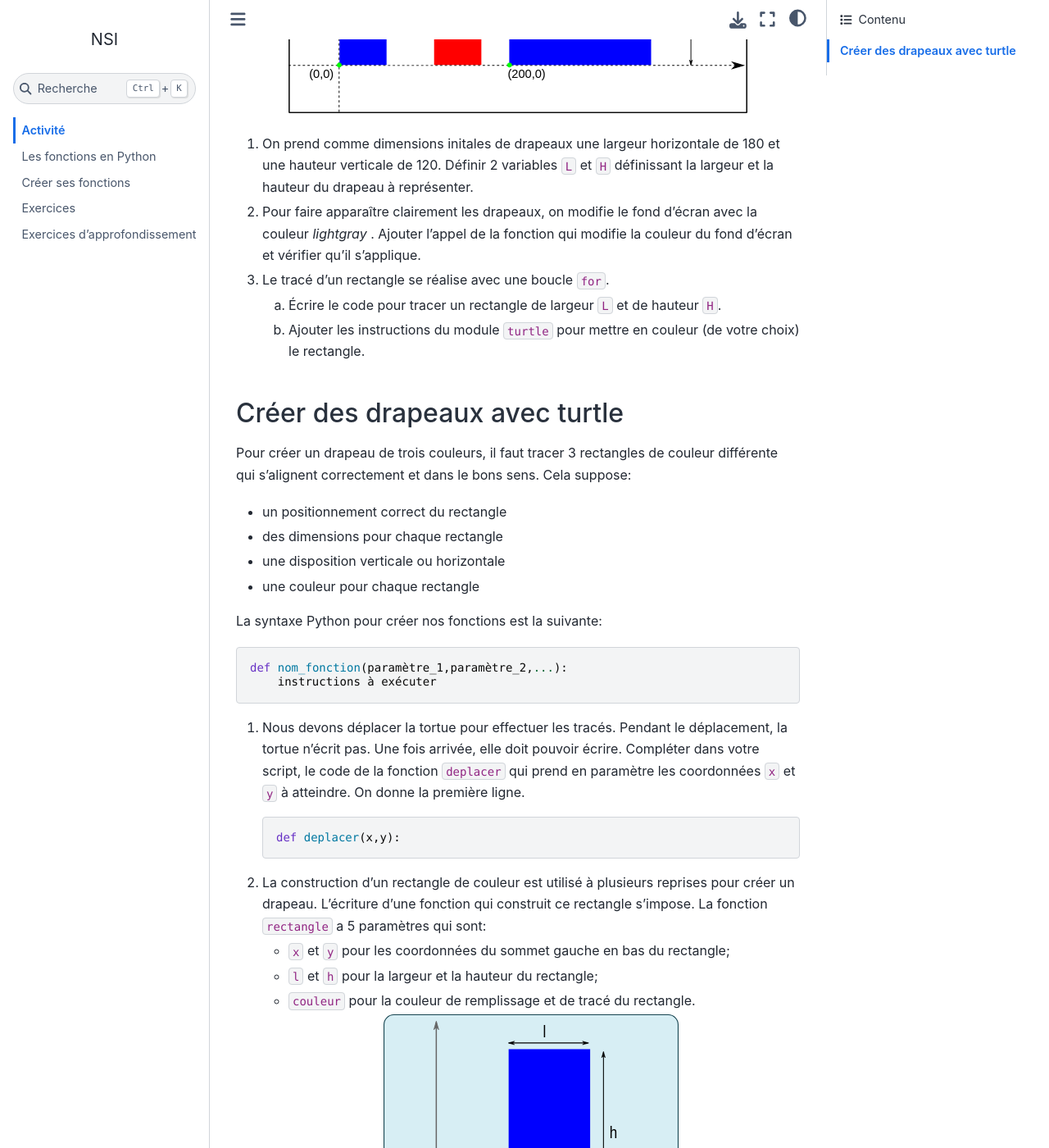
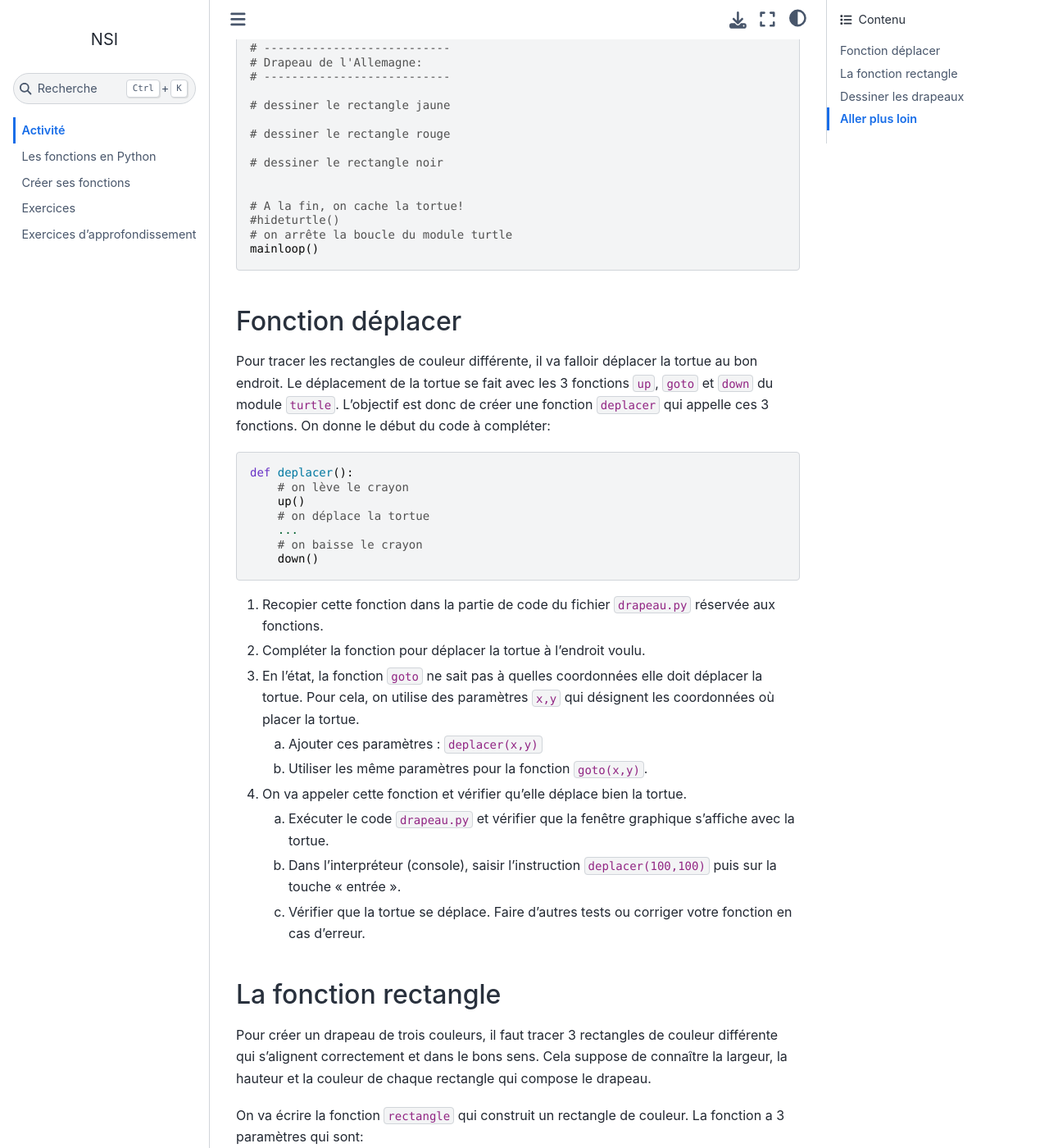
Before and after one commit to ychistel/1nsi_python_fonction, a Sphinx documentation site: the page built from source/content/activite.rst, in a window 1280 px wide and 1400 px high, scrolled down 1658 px. Shown: the whole window at 82% size. Built offline with Sphinx 7.4.7 and the Sphinx Book theme 1.1.4, drawn with Linux system fonts in a browser that asks for light colours; some of the changed text lies outside the part shown.

Commit message:
mise à jour de l'activité sur les drapeaux

```diff
--- a/source/content/activite.rst
+++ b/source/content/activite.rst
@@ -1,79 +1,118 @@
 Activité
 ========
 
-
-Certains drapeaux sont constitués de trois rectangles de couleurs différentes. Par exemple, le drapeau français est constitué de 3 rectangles bleu, blanc et rouge. Le drapeau des Pays-Bas est aussi constitué de trois rectangles bleu, blanc et rouge mais disposés horizontalement.
+Les drapeaux suivants sont constitués de trois rectangles de couleurs différentes. Le drapeau français est constitué de 3 rectangles bleu, blanc et rouge et le drapeau de l'Allemagne est constitué de trois rectangles jaune, rouge et noir.
 
 .. image:: ../img/drapeau_fr_pb.svg
    :align: center
-   :width: 360px
+   :width: 360
 
 L'objectif est de dessiné ces drapeaux avec le module ``turtle`` en respectant l'ordre des couleurs et la disposition verticale ou horizontale des rectangles.
+
+La figure ci-dessous donne les dimensions et les coordonnées à respecter pour représenter ces 2 drapeaux.
+
+.. figure:: ../img/drapeaux.svg
+   :align: center
+   :width: 560
 
 Le script Python est enregistré dans un fichier ``drapeau.py`` et contient les instructions suivantes:
 
 .. literalinclude:: ../python/drapeau.py
    :language: python
 
-La figure ci-dessous donne les dimensions et les coordonnées à respecter pour représenter les drapeaux.
+Fonction déplacer
+-----------------
 
-.. figure:: ../img/drapeaux.svg
-   :align: center
-   :width: 560
-
-1. On prend comme dimensions initales de drapeaux une largeur horizontale de 180 et une hauteur verticale de 120. Définir 2 variables ``L`` et ``H`` définissant la largeur et la hauteur du drapeau à représenter.
-
-2. Pour faire apparaître clairement les drapeaux, on modifie le fond d'écran avec la couleur *lightgray* . Ajouter l'appel de la fonction qui modifie la couleur du fond d'écran et vérifier qu'il s'applique.
-
-3. Le tracé d'un rectangle se réalise avec une boucle ``for``.
-
-   a. Écrire le code pour tracer un rectangle de largeur ``L`` et de hauteur ``H``.
-   b. Ajouter les instructions du module ``turtle`` pour mettre en couleur (de votre choix) le rectangle.
-
-Créer des drapeaux avec turtle
-------------------------------
-
-Pour créer un drapeau de trois couleurs, il faut tracer 3 rectangles de couleur différente qui s'alignent correctement et dans le bons sens. Cela suppose:
-
-- un positionnement correct du rectangle
-- des dimensions pour chaque rectangle
-- une disposition verticale ou horizontale
-- une couleur pour chaque rectangle
-
-La syntaxe Python pour créer nos fonctions est la suivante:
+Pour tracer les rectangles de couleur différente, il va falloir déplacer la tortue au bon endroit. Le déplacement de la tortue se fait avec les 3 fonctions ``up``, ``goto`` et ``down`` du module ``turtle``. L'objectif est donc de créer une fonction ``deplacer`` qui appelle ces 3 fonctions. On donne le début du code à compléter:
 
 .. code-block:: python
 
-   def nom_fonction(paramètre_1,paramètre_2,...):
-       instructions à exécuter
+   def deplacer():
+       # on lève le crayon
+       up()
+       # on déplace la tortue
+       ...
+       # on baisse le crayon
+       down()
 
-1. Nous devons déplacer la tortue pour effectuer les tracés. Pendant le déplacement, la tortue n'écrit pas. Une fois arrivée, elle doit pouvoir écrire. Compléter dans votre script, le code de la fonction ``deplacer`` qui prend en paramètre les coordonnées ``x`` et ``y`` à atteindre. On donne la première ligne.
+#. Recopier cette fonction dans la partie de code du fichier ``drapeau.py`` réservée aux fonctions.
+#. Compléter la fonction pour déplacer la tortue à l'endroit voulu.
+#. En l'état, la fonction ``goto`` ne sait pas à quelles coordonnées elle doit déplacer la tortue. Pour cela, on utilise des paramètres ``x,y`` qui désignent les coordonnées où placer la tortue.
+
+   a. Ajouter ces paramètres : ``deplacer(x,y)``
+   b. Utiliser les même paramètres pour la fonction ``goto(x,y)``.
+
+#. On va appeler cette fonction et vérifier qu'elle déplace bien la tortue.
+
+   a. Exécuter le code ``drapeau.py`` et vérifier que la fenêtre graphique s'affiche avec la tortue.
+   b. Dans l'interpréteur (console), saisir l'instruction ``deplacer(100,100)`` puis sur la touche "entrée".
+   c. Vérifier que la tortue se déplace. Faire d'autres tests ou corriger votre fonction en cas d'erreur.
+
+La fonction rectangle
+----------------------
+
+Pour créer un drapeau de trois couleurs, il faut tracer 3 rectangles de couleur différente qui s'alignent correctement et dans le bons sens. Cela suppose de connaître la largeur, la hauteur et la couleur de chaque rectangle qui compose le drapeau.
+
+On va écrire la fonction ``rectangle`` qui construit un rectangle de couleur. La fonction a 3 paramètres qui sont:
+
+- ``largeur`` pour la largeur du rectangle;
+- ``hauteur`` pour la hauteur du rectangle;
+- ``couleur`` pour la couleur de remplissage et le tracé du rectangle.
+
+#. Ajouter la fonction ``rectangle`` avec ses 3 paramètres dans le fichier ``drapeau.py``
 
    .. code-block:: python
 
-      def deplacer(x,y):
+      def rectangle(largeur, hauteur, couleur):
+          begin_fill()
+          color(couleur)
+          for i in range(2):
+             forward(largeur)
+             left(90)
+             forward(hauteur)
+             left(90)
+          end_fill()
 
-2. La construction d'un rectangle de couleur est utilisé à plusieurs reprises pour créer un drapeau. L'écriture d'une fonction qui construit ce rectangle s'impose. La fonction ``rectangle`` a 5 paramètres qui sont:
+#. Exécuter le fichier ``drapeau.py`` puis saisir dans l'interpréteur l'instruction ``rectangle(100,150,"blue")`` et vérifier que le rectangle bleu se dessine bien dans la fenêtre graphique.
 
-   - ``x`` et ``y`` pour les coordonnées du sommet gauche en bas du rectangle;
-   - ``l`` et ``h`` pour la largeur et la hauteur du rectangle;
-   - ``couleur`` pour la couleur de remplissage et de tracé du rectangle.
+Dessiner les drapeaux
+---------------------
 
-   .. image:: ../img/rectangle.svg
-      :align: center
-      :width: 360px
+Nous allons écrire le code pour tracer les drapeaux de la France et de l'Allemagne.
 
-   a. Écrire la déclaration de la fonction avec ces 5 paramètres.
-   b. Compléter le corps de la fonction en y insérant le code précédent pour tracer un rectangle.
-   c. Ajouter le positionnement du sommet bas gauche du rectangle.
-   d. Effectuer l'appel ``rectangle(50,0,100,150,"blue") et exécuter le code pour vérifier la construction d'un rectangle bleu``.
+.. image:: ../img/drapeau_fr_pb.svg
+   :align: center
+   :width: 360px
 
-3. Nous allons écrire le code pour tracer les drapeaux de la Frace et des Pays-Bas qui ont les mêmes couleurs. Nous laisserons une distance de 50 entre chaque drapeau.
+#. Repérez les coordonnées du coin bas et gauche de chaque rectangle qui compose le drapeau français.
+#. Dans la console, saisir les fonctions ``deplacer`` et ``rectangle`` pour dessiner le drapeau français.
+#. Lorsque vous avez réussi, ajoutez les instructions dans le code du fichier ``drapeau.py`` pour dessiner le drapeau de la France.
+#. Faire de même avec le drapeau de l'Allemagne. Attention, il doit être positionné à côté du drapeau français et avoir les mêmes dimensions.
 
-   .. image:: ../img/drapeaux_fr_pb.png
-      :align: center
-      :width: 360px
+Aller plus loin
+-----------------
 
-   a. Écrire le code pour créer le drapeau de la France.
-   b. Écrire le code pour créer le drapeau des Pays-Bas.
-   c. Modifier les valeurs de ``L`` et ``H`` et vérifier que vos drapeaux restent bien tracés. Dans le cas contraire, apporter les modifications nécessaires.
+On peut optimiser le code qui dessine les drapeaux.
+
+-  En utilisant un tableau avec les couleurs du drapeau à dessiner;
+-  En utilisant une boucle ``for`` qui contient les instructions ``deplacer`` et ``rectangle``;
+-  En créant une fonction ``dessine_drapeau`` qui dessine le drapeau demandé.
+
+#. Créer la variable ``fr`` contenant un tableau avec les 3 couleurs du drapeau français.
+#. Remplacer votre code dessinant le drapeau français par la boucle ``for`` suivante à compléter:
+
+   .. code-block:: python
+
+      x,y = 0,0
+      for couleur in fr:
+          deplacer(x,y)
+          rectangle(...,...,couleur)
+          x = ...
+
+#. Créer la fonction ``dessine_drapeau`` qui a pour paramètres :
+
+   -  ``x`` et ``y`` qui sont les coordonnées du coin bas et gauche du drapeau,
+   -  ``largeur`` et ``hauteur`` qui sont les dimensions du drapeau à dessiner,
+   -  ``pays`` qui est un tableau avec les couleurs du drapeau à dessiner.
+
+#. Ajouter un paramètre ``position`` qui adapte le dessin du drapeau selon que les rectangles sont verticaux ou horizontaux.
--- a/source/python/activite.py
+++ b/source/python/activite_drapeau_corrige.py
@@ -19,8 +19,7 @@
     goto(x,y)
     down()
 
-def rectangle(x,y,l,h,couleur):
-    deplacer(x,y)
+def rectangle(l,h,couleur):
     begin_fill()
     color(couleur)
     for i in range(2):
@@ -29,6 +28,16 @@
         forward(h)
         left(90)
     end_fill()
+
+def dessiner_drapeau(x,y,largeur,hauteur,pays,position):
+    for couleur in pays:
+        deplacer(x,y)
+        if position == 'h':
+            rectangle(largeur//3,hauteur,couleur)
+            x = x + largeur//3
+        else:
+            rectangle(largeur, hauteur//3, couleur)
+            y = y + hauteur//3
 
 # ----------------------
 # Le programme principal
@@ -42,22 +51,17 @@
 # Drapeau de la France:
 # ---------------------------
 
-# rectangle bleu
-rectangle(0,0,L//3,H,"blue")
-# rectangle blanc
-rectangle(L//3,0,L//3,H,"white")
-# rectangle rouge
-rectangle(2*L//3,0,L//3,H,"red")
+fr = ['blue','white','red']
+dessiner_drapeau(0,0,L,H,fr,'h')
 
 # ---------------------------
-# Drapeau des Pays-Bas:
+# Drapeau de l'Allemagne:
 # ---------------------------
 
-# rectangle bleu
-rectangle(200,0,L,H//3,"blue")
-# rectangle blanc
-rectangle(200,H//3,L,H//3,"white")
-# rectangle rouge
-rectangle(200,2*H//3,L,H//3,"red")
+al = ['yellow','red','black']
+dessiner_drapeau(200,0,L,H,al,'v')
 
+# on cache la tortue
 hideturtle()
+# on met fin à la boucle d'exécution du module
+mainloop()
--- a/source/python/drapeau.py
+++ b/source/python/drapeau.py
@@ -14,6 +14,14 @@
 # Les fonctions à écrire ici
 # --------------------------
 
+# fonction deplacer
+#-------------------
+
+
+
+# fonction rectangle
+#-------------------
+
 
 
 # ----------------------------------
@@ -22,6 +30,8 @@
 
 # Variables H et L pour la hauteur et Largeur des drapeaux
 
+L = 180
+H = 120
 
 # ---------------------------
 # Drapeau de la France:
@@ -35,15 +45,17 @@
 
 
 # ---------------------------
-# Drapeau des Pays-Bas:
+# Drapeau de l'Allemagne:
 # ---------------------------
 
-# dessiner le rectangle bleu
-
-# dessiner le rectangle blanc
+# dessiner le rectangle jaune
 
 # dessiner le rectangle rouge
 
+# dessiner le rectangle noir
+
 
 # A la fin, on cache la tortue!
-hideturtle()
+#hideturtle()
+# on arrête la boucle du module turtle
+mainloop()
--- a/source/python/activite copy.py
+++ b/source/python/drapeau_test.py
@@ -14,24 +14,40 @@
 # Les fonctions à écrire ici
 # --------------------------
 
+def deplacer(x,y):
+    up()
+    goto(x,y)
+    down()
 
-
+def rectangle(largeur, hauteur, couleur):
+    begin_fill()
+    color(couleur)
+    for i in range(2):
+       forward(largeur)
+       left(90)
+       forward(hauteur)
+       left(90)
+    end_fill()
 # ----------------------------------
 # Le programme principal à compléter
 # -----------------------------------
 
 # Variables H et L pour la hauteur et Largeur des drapeaux
 
+L = 180
+H = 120
 
 # ---------------------------
 # Drapeau de la France:
 # ---------------------------
 
-# dessiner le rectangle bleu
-
-# dessiner le rectangle blanc
-
-# dessiner le rectangle rouge
+# rectangle bleu
+x,y = 0,0
+couleurs = ['blue','white','red']
+for couleur in couleurs:
+    deplacer(x,y)
+    rectangle(L//3,H,couleur)
+    x = x + L//3
 
 
 # ---------------------------
@@ -46,4 +62,4 @@
 
 
 # A la fin, on cache la tortue!
-hideturtle()
+#hideturtle()
```
Also changed, not shown: source/img/drapeau_fr_pb.svg, source/img/drapeaux.svg.
